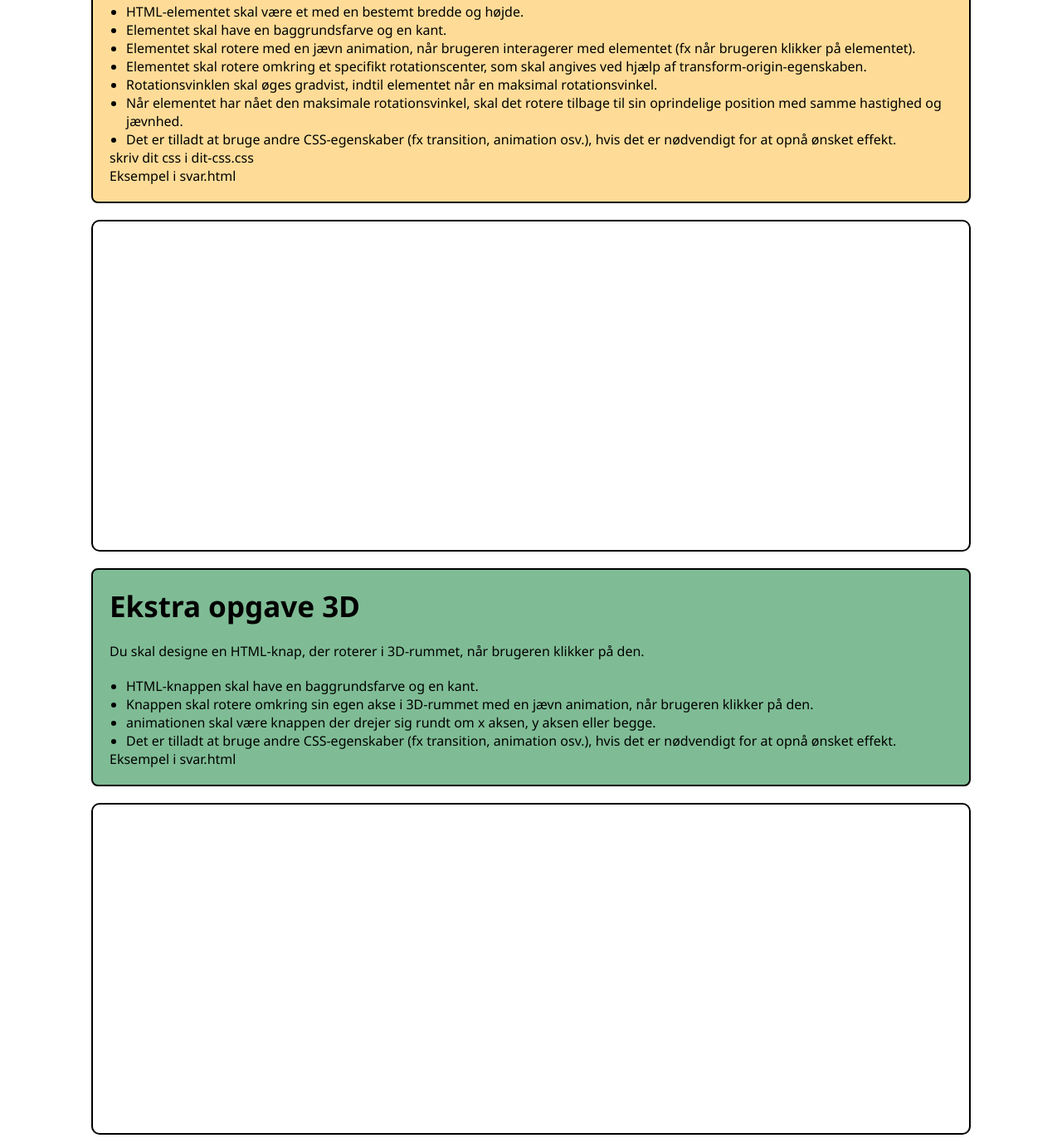
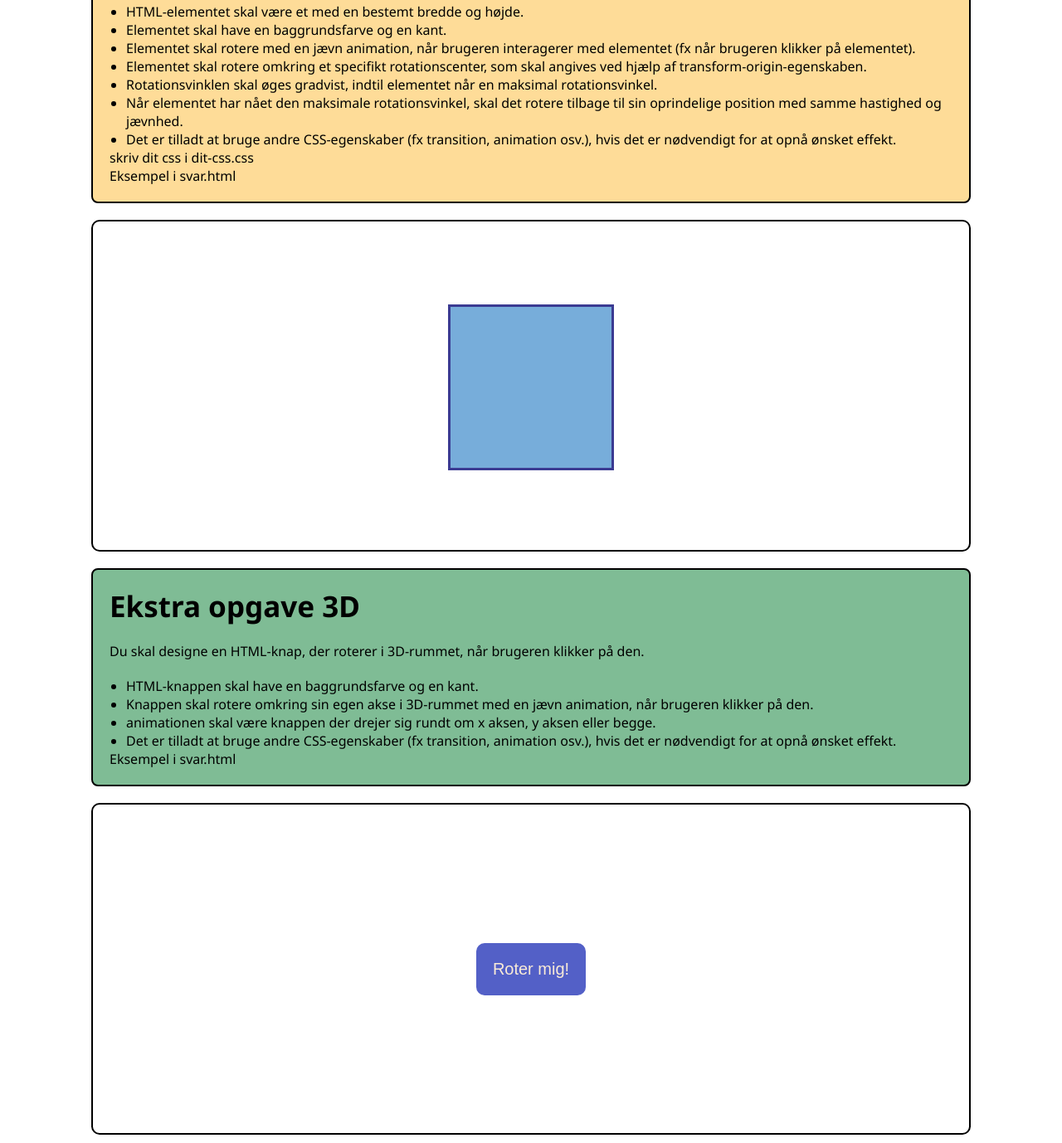
Before and after one commit to Kanin60/rotate-masterclass, a plain HTML site: page index.html in a window 1280 px wide. Shown: the part 420-1798 px from the top of the page at 83% size. Drawn offline with Linux system fonts and the light colour scheme.

Commit message:
Opgaven Løst

```diff
--- a/css/dit-css.css
+++ b/css/dit-css.css
@@ -5,3 +5,34 @@
     margin: 1rem;
     border-radius: 1rem;
 }
+#firkant{
+    margin: auto;
+    margin-top: 100px;
+    width: 200px;
+    height: 200px;
+    background-color: #77adda;
+    border: 3px solid #3b3b92;
+    transition: transform 1s ease-in;
+    transform-origin: center;
+}
+#firkant:hover{
+    transform: rotate(360deg);
+}
+.kode{
+    display: flex;
+    justify-content: center;
+}
+#button{
+    margin: auto;
+    padding: 2rem;
+    border: none;
+    font-size: 2em;
+    border-radius: 10px;
+    background-color: #5360c7;
+    color: antiquewhite;
+    transition: transform 3s ease-in;
+    transform-origin: center;
+}
+#button:hover{
+    transform: rotateX(360deg)  rotateY(180deg) rotateZ(90deg);
+}
--- a/css/main.css
+++ b/css/main.css
@@ -48,9 +48,7 @@ p {
     transform:rotate(360deg);
     -ms-transform:rotate(360deg);
     -webkit-transform:rotate(360deg);
-
 }
-
 
 
 /* eksempel på transform-orgin */
--- a/index.html
+++ b/index.html
@@ -4,7 +4,7 @@
     <meta charset="UTF-8">
     <meta http-equiv="X-UA-Compatible" content="IE=edge">
     <meta name="viewport" content="width=device-width, initial-scale=1.0">
-    <title>Document</title>
+    <title>rotate</title>
     <link rel="stylesheet" href="css/index.css">
     <link rel="stylesheet" href="css/dit-css.css">
 </head>
@@ -33,7 +33,7 @@
 
        <!-- din html kode her under -->
        <div class="kode">
-
+            <div id="firkant"></div>
        </div>
 
         <article class="opgave green">
@@ -48,7 +48,9 @@
             <p>Eksempel i svar.html</p>
         </article>
 
-        <div class="kode"></div>
+        <div class="kode">
+            <button id="button">Roter mig!</button>
+        </div>
 
     </section>
 
```
Also changed, not shown: svar.html (+1 -1 lines).
